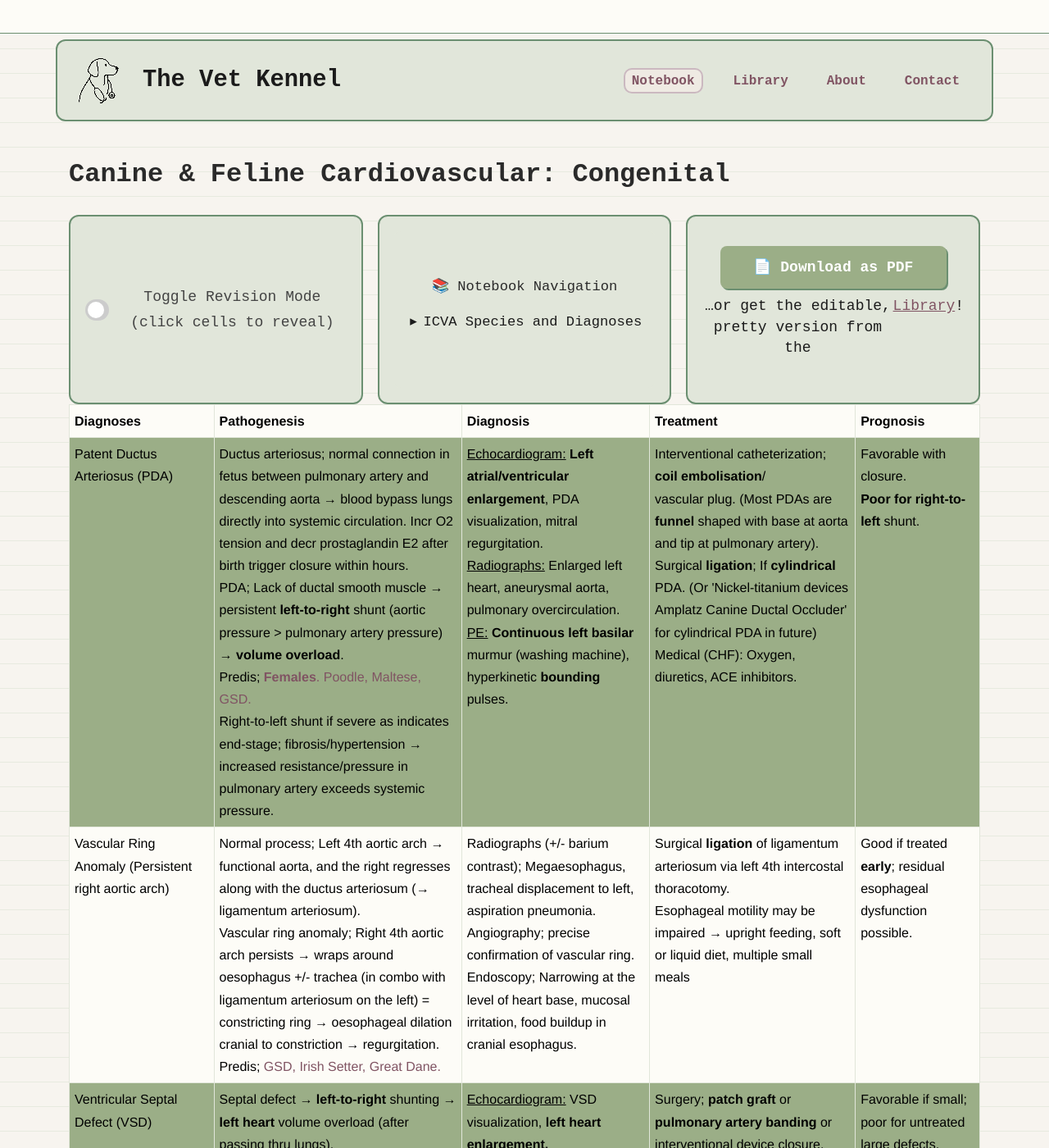
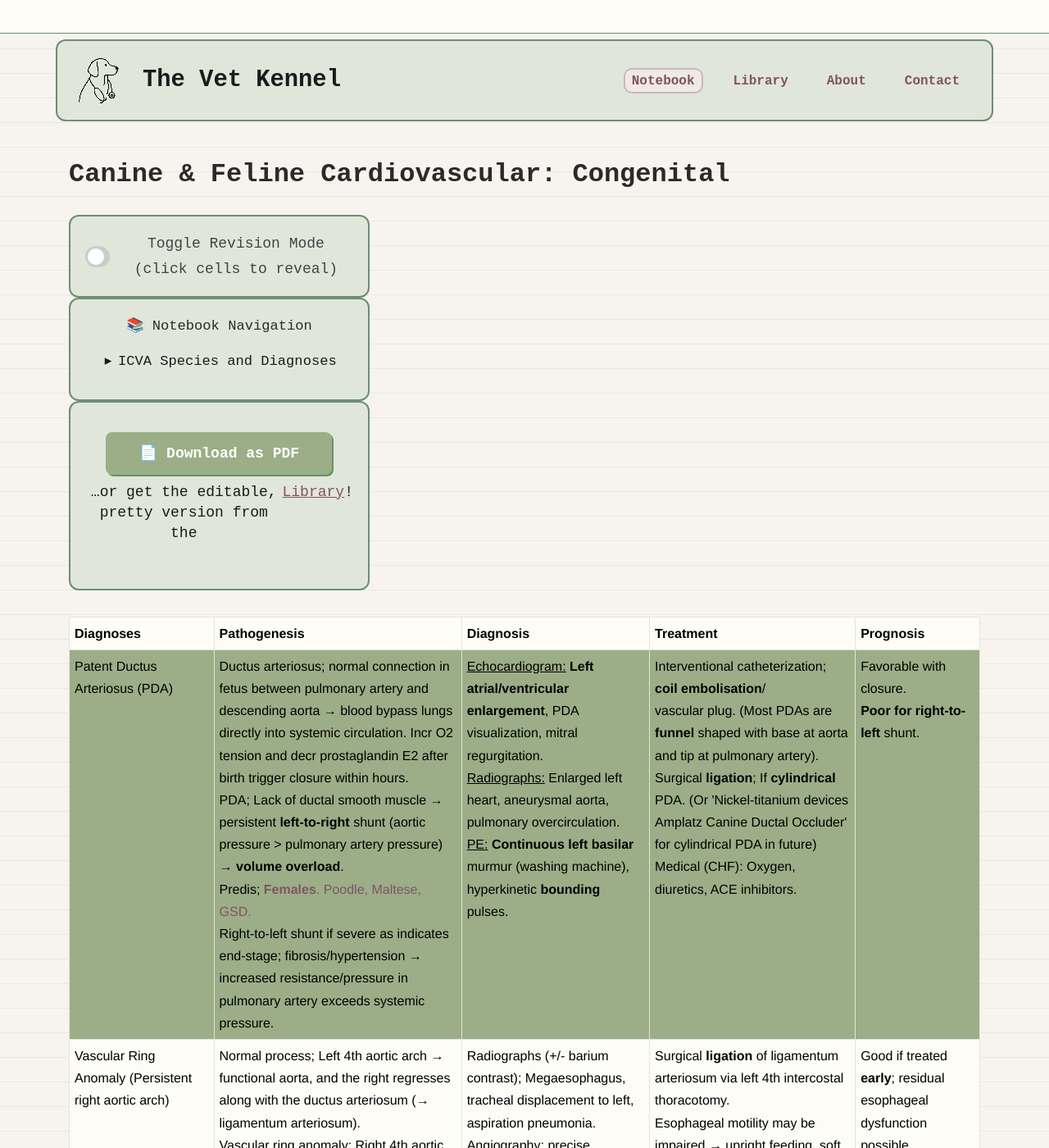
Before and after one commit to TheVetKennel/thevetkennel.github.io, a Jekyll site: the page built from _posts/2025-08-28-canine-feline-cardiovascular-congenital.md, in a window 1280 px wide and 1400 px high. Shown: the whole window at 82% size. Built offline with Jekyll 4.4.1, drawn with Linux system fonts in a browser that asks for light colours.

Commit message:
Update style.css

```diff
--- a/assets/css/style.css
+++ b/assets/css/style.css
@@ -413,10 +413,7 @@ h1,h2,h3 { color:#2a2a2a; }
 
 /* Toolbar row */
 .post-toolbar {
-  display: flex;
-  justify-content: space-between;
-  align-items: stretch;
-  gap: 1em;
+  margin-bottom: 2rem;  /* adjust as needed */
 }
 
 .toolbar-box {
```
